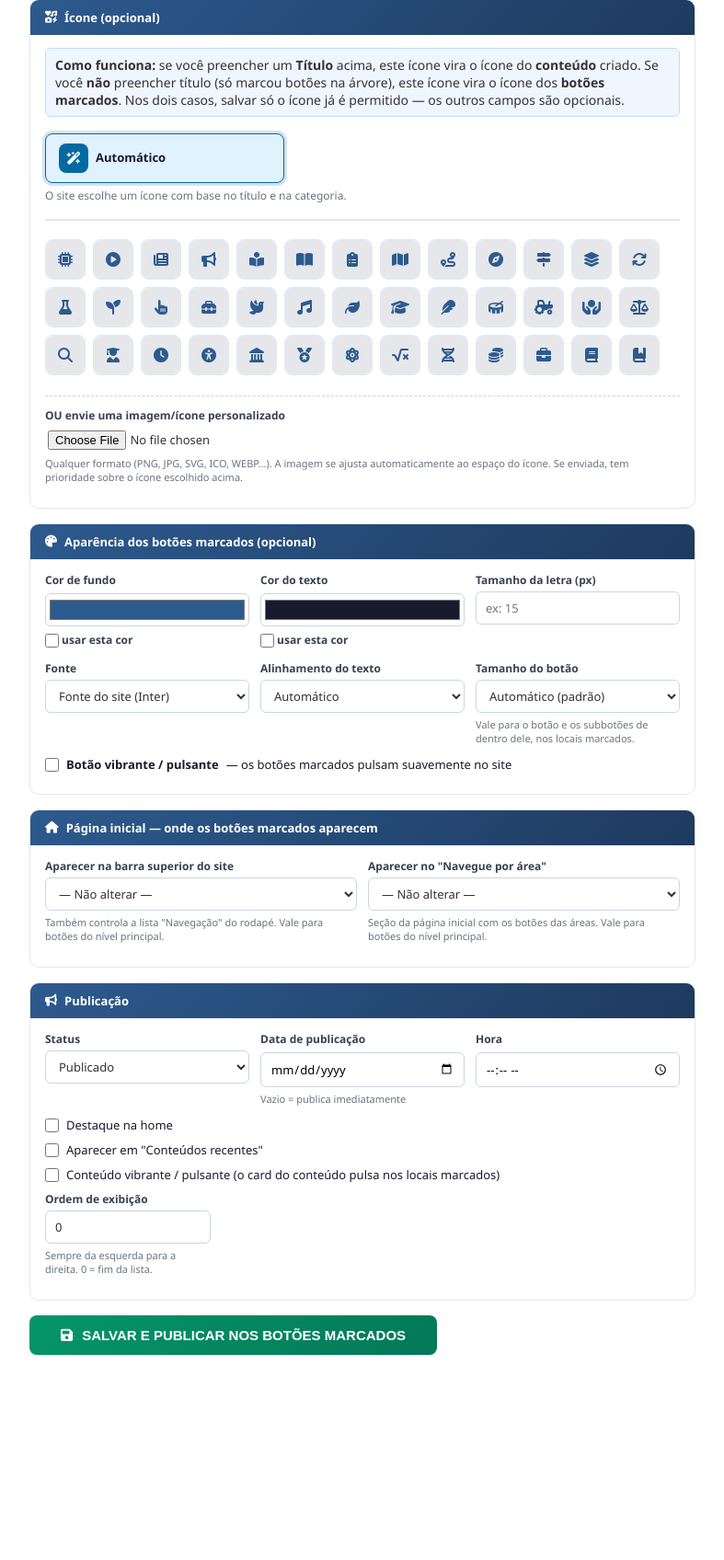
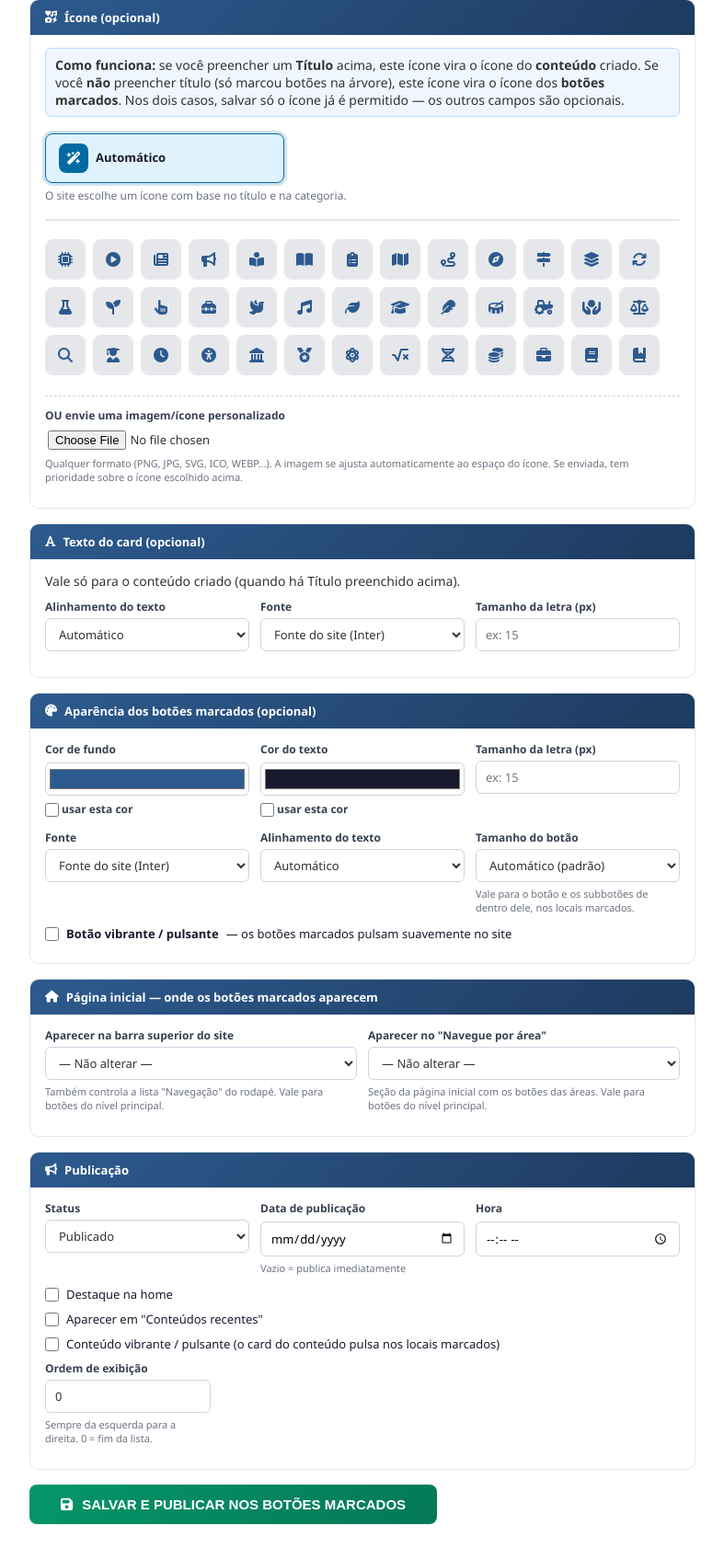
Before and after one commit to rabalistasedu/site-curriculos-sedu, a Django app: page /admin/painel-central/ in a window 1280 px wide. Shown: the part 1215-2911 px from the top of the page at 92% size, without its empty margins (484-1271 px from the left). Before the commit the page ends 2688 px from the top, so only its background shows below. Run offline with Django 5.2, Linux system fonts and the light colour scheme; the visitor is signed in with stand-in values (Sample User, id 1); data comes from the database, SQL or seed files in the repository; data that the repository does not hold is empty.

Commit message:
Adiciona estilo de texto (alinhamento/fonte/tamanho) ao card de conteudo
- Conteudo ganha texto_alinhamento, texto_fonte, texto_tamanho_fonte
  (migracao conteudo.0016) + property texto_estilo_inline que monta o
  style="" pronto, mesmo espirito do EstiloBotao.css_inline (painel)
  mas vivendo direto no Conteudo, ja que cada conteudo e unico
- Aplicado no <h3> do titulo nos 4 pontos onde o card aparece: home
  destaques, home recentes, categoria (content-grid), busca
- Admin de Conteudo: nova secao colapsavel "Texto do card" (alinhamento,
  fonte, tamanho da letra)
- Painel Central: nova secao "Texto do card" no formulario de criacao
  (vale quando ha Titulo preenchido, ou seja, quando um conteudo e
  criado); view _publicar grava os 3 campos no Conteudo.objects.create

Testado via test client: campos presentes no admin, POST no Painel
Central salvando center/Georgia/20px, home renderizando o style=""
inline correto no card.

Co-Authored-By: Claude Sonnet 5 <noreply@anthropic.com>

```diff
--- a/conteudo/models.py
+++ b/conteudo/models.py
@@ -197,6 +197,40 @@ class Conteudo(models.Model):
                   'Use uma imagem com fundo transparente para não prejudicar a '
                   'estética do botão. Se preenchido, tem prioridade sobre o ícone escolhido.'
     )
+
+    # Estilo do TÍTULO do card (opcional) — mesmo espírito do EstiloBotao das
+    # categorias, mas aqui vive direto no Conteudo (cada conteúdo é único)
+    TEXTO_ALINHAMENTO_CHOICES = [
+        ('', 'Automático (padrão do site)'),
+        ('left', 'Esquerda'),
+        ('center', 'Centralizado'),
+        ('right', 'Direita'),
+    ]
+    texto_alinhamento = models.CharField(
+        'Alinhamento do texto', max_length=10, blank=True,
+        choices=TEXTO_ALINHAMENTO_CHOICES,
+        help_text='Alinhamento do título do card no site.'
+    )
+    texto_fonte = models.CharField(
+        'Fonte do texto', max_length=100, blank=True,
+        help_text='Ex.: Georgia, Arial, Times New Roman. Vazio = fonte do site (Inter).'
+    )
+    texto_tamanho_fonte = models.PositiveIntegerField(
+        'Tamanho da letra (px)', null=True, blank=True,
+        help_text='Vazio = tamanho automático do card.'
+    )
+
+    @property
+    def texto_estilo_inline(self):
+        """CSS inline pronto para o título do card, se algum estilo foi definido."""
+        partes = []
+        if self.texto_alinhamento:
+            partes.append(f'text-align:{self.texto_alinhamento};')
+        if self.texto_fonte:
+            partes.append(f"font-family:'{self.texto_fonte}',Inter,sans-serif;")
+        if self.texto_tamanho_fonte:
+            partes.append(f'font-size:{self.texto_tamanho_fonte}px;')
+        return ''.join(partes)
 
     # Publicação
     status = models.CharField(
--- a/painel/views.py
+++ b/painel/views.py
@@ -214,6 +214,12 @@ def _publicar(request):
             url_video=url_video,
             icone_manual=request.POST.get('icone_manual', '').strip(),
             icone_imagem=icone_imagem,
+            texto_alinhamento=request.POST.get('texto_alinhamento', '').strip(),
+            texto_fonte=request.POST.get('texto_fonte', '').strip(),
+            texto_tamanho_fonte=(
+                int(request.POST.get('texto_tamanho_fonte'))
+                if request.POST.get('texto_tamanho_fonte', '').strip().isdigit() else None
+            ),
             status=status,
             destaque=destaque,
             recente=recente,
--- a/templates/admin/painel_central.html
+++ b/templates/admin/painel_central.html
@@ -235,6 +235,42 @@
                             Qualquer formato (PNG, JPG, SVG, ICO, WEBP...). A imagem se ajusta
                             automaticamente ao espaço do ícone. Se enviada, tem prioridade sobre o
                             ícone escolhido acima.
+                        </div>
+                    </div>
+                </div>
+            </div>
+
+            <!-- Texto do card (só se aplica quando um conteúdo é criado, ou seja, com Título preenchido) -->
+            <div class="pc-secao">
+                <h3><i class="fas fa-font"></i> Texto do card (opcional)</h3>
+                <div class="pc-secao-body">
+                    <div class="ajuda" style="margin-bottom:10px;">
+                        Vale só para o conteúdo criado (quando há Título preenchido acima).
+                    </div>
+                    <div class="pc-grid3">
+                        <div class="pc-campo">
+                            <label>Alinhamento do texto</label>
+                            <select name="texto_alinhamento">
+                                <option value="">Automático</option>
+                                <option value="left">Esquerda</option>
+                                <option value="center">Centralizado</option>
+                                <option value="right">Direita</option>
+                            </select>
+                        </div>
+                        <div class="pc-campo">
+                            <label>Fonte</label>
+                            <select name="texto_fonte">
+                                <option value="">Fonte do site (Inter)</option>
+                                <option value="Georgia">Georgia (serifada)</option>
+                                <option value="Arial">Arial</option>
+                                <option value="Times New Roman">Times New Roman</option>
+                                <option value="Courier New">Courier New (monoespaçada)</option>
+                                <option value="Verdana">Verdana</option>
+                            </select>
+                        </div>
+                        <div class="pc-campo">
+                            <label>Tamanho da letra (px)</label>
+                            <input type="number" name="texto_tamanho_fonte" min="10" max="40" placeholder="ex: 15">
                         </div>
                     </div>
                 </div>
--- a/templates/busca.html
+++ b/templates/busca.html
@@ -43,7 +43,7 @@
                         {% else %}<i class="{{ item.icone_criativo }}"></i>{% endif %}
                     </div>
                     <div class="list-info">
-                        <h3>{{ item.titulo }}</h3>
+                        <h3{% if item.texto_estilo_inline %} style="{{ item.texto_estilo_inline }}"{% endif %}>{{ item.titulo }}</h3>
                         {% if item.resumo %}<p>{{ item.resumo|truncatewords:25 }}</p>{% endif %}
                         <div class="list-meta">
                             {% if item.categoria %}<span>{{ item.categoria.nome }}</span>{% endif %}
--- a/templates/categoria.html
+++ b/templates/categoria.html
@@ -142,7 +142,7 @@
                 </div>
                 {% endif %}
                 <div class="card-body">
-                    <h3>{{ item.titulo }}</h3>
+                    <h3{% if item.texto_estilo_inline %} style="{{ item.texto_estilo_inline }}"{% endif %}>{{ item.titulo }}</h3>
                     {% if item.resumo %}<p>{{ item.resumo|truncatewords:20 }}</p>{% endif %}
                     <div class="card-footer">
                         <span class="card-date">{{ item.data_publicacao|date:"d/m/Y" }}</span>
--- a/templates/home.html
+++ b/templates/home.html
@@ -55,7 +55,7 @@
                 </div>
                 {% endif %}
                 <div class="card-body">
-                    <h3>{{ item.titulo }}</h3>
+                    <h3{% if item.texto_estilo_inline %} style="{{ item.texto_estilo_inline }}"{% endif %}>{{ item.titulo }}</h3>
                     {% if item.resumo %}<p>{{ item.resumo|truncatewords:20 }}</p>{% endif %}
                     {% if item.categoria %}<span class="card-category">{{ item.categoria.nome }}</span>{% endif %}
                 </div>
@@ -133,7 +133,7 @@
                             {% else %}<i class="{{ item.icone_criativo }}"></i>{% endif %}
                         </div>
                         <div class="list-info">
-                            <h3>{{ item.titulo }}</h3>
+                            <h3{% if item.texto_estilo_inline %} style="{{ item.texto_estilo_inline }}"{% endif %}>{{ item.titulo }}</h3>
                             <div class="list-meta">
                                 {% if item.categoria %}<span>{{ item.categoria.nome }}</span>{% endif %}
                                 <span>{{ item.data_publicacao|date:"d/m/Y" }}</span>
```
Also changed, not shown: CLAUDE.md (+2 -1 lines), conteudo/admin.py (+9 -0 lines), conteudo/migrations/0016_conteudo_texto_alinhamento_conteudo_texto_fonte_and_more.py (added).
